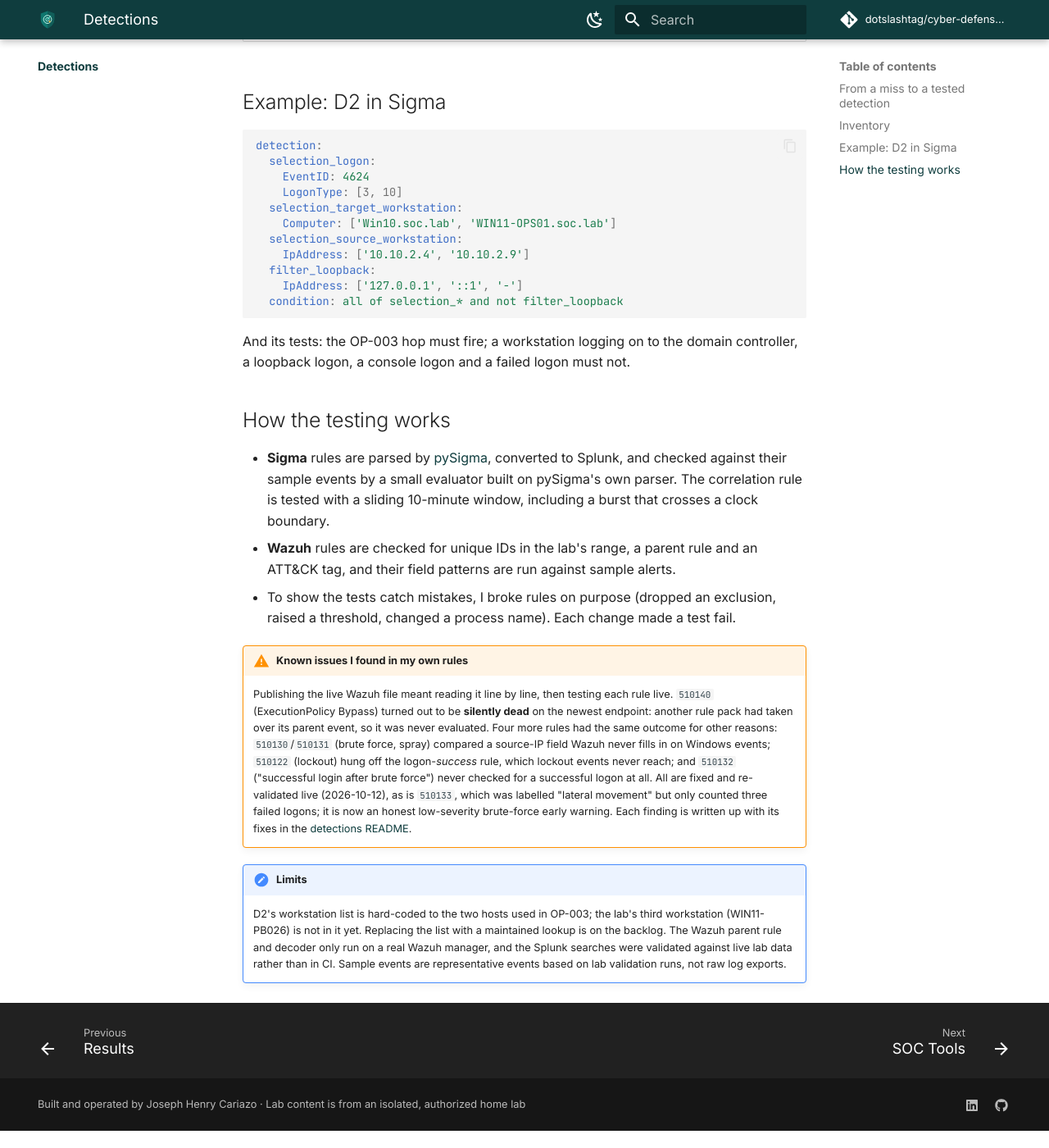
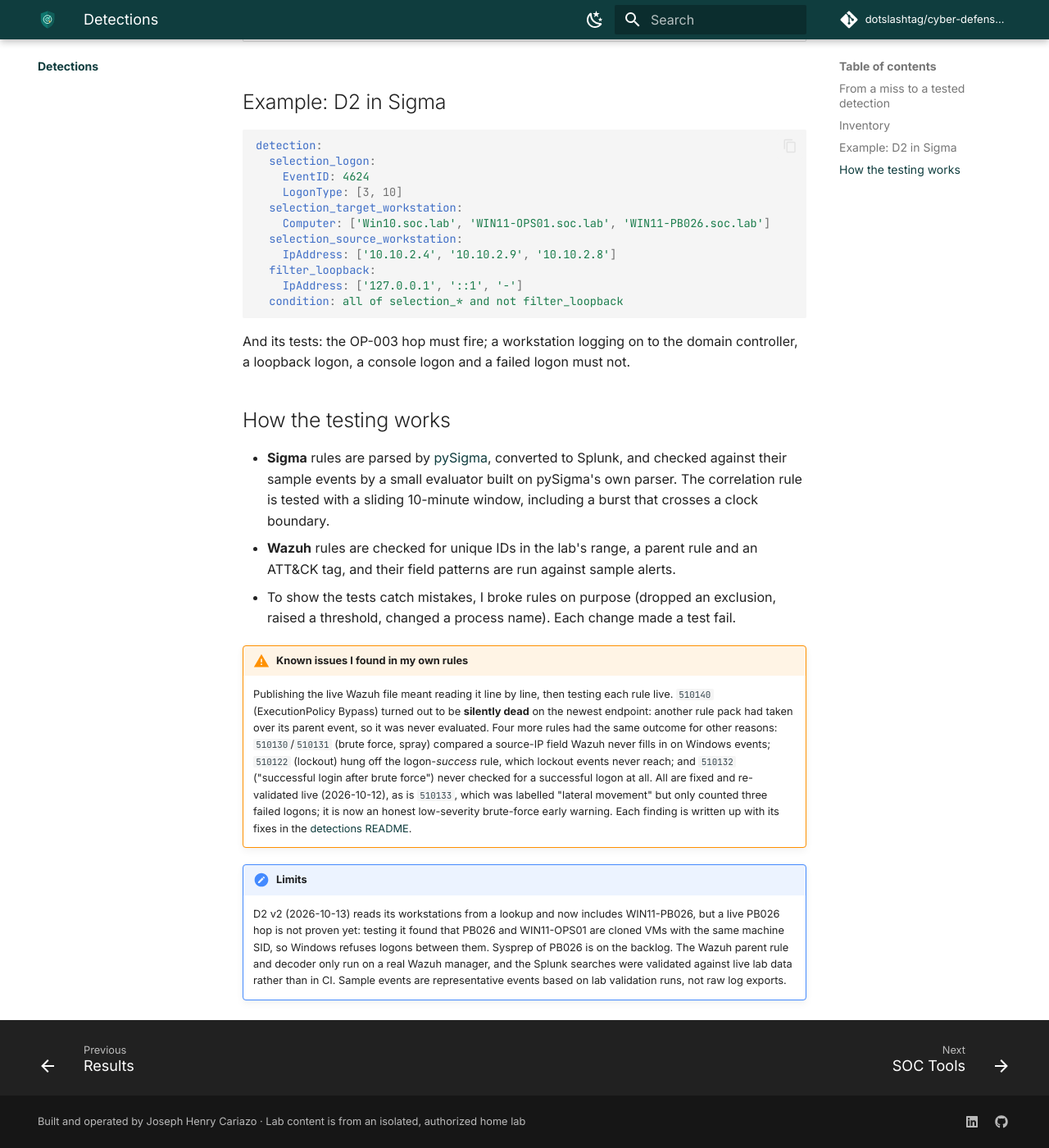
Before and after one commit to dotslashtag/cyber-defense-lab, an MkDocs documentation site: the page built from docs/detections/index.md, in a window 1280 px wide and 1400 px high, scrolled down 2461 px. Shown: the whole window at 82% size. Built offline with MkDocs 1.6.1 and Material for MkDocs 9.7.7, drawn with Linux system fonts in a browser that asks for light colours; comment, search, counter and statistics services are not loaded; before the commit the page ends 3840 px from its top, so only the background shows below that.

Commit message:
feat(detections): D2 v2 - workstation lookup keyed on Windows hostname
Mirrors the D2 v2 search deployed in the lab on 2026-10-13: the workstation
set comes from lookups/soc_workstations.csv and the receiving host is taken
from the event's computer name, so agent re-adds no longer drop a host and
WIN11-PB026 is covered. Validated against 60 days (2/2 hops, no differences)
plus two live negatives. The live PB026 hop is blocked by a duplicate machine
SID between PB026 and OPS01 (cloned VMs); documented. Sigma rule and tests
updated with PB026 and the blind re-run hop.

Co-Authored-By: Claude Opus 5.5 <noreply@anthropic.com>
Claude-Session: https://claude.ai/code/session_01VSxWRXTvMG1cQKzoG3F5Sa

```diff
--- a/docs/detections/index.md
+++ b/docs/detections/index.md
@@ -77,9 +77,9 @@ detection:
     EventID: 4624
     LogonType: [3, 10]
   selection_target_workstation:
-    Computer: ['Win10.soc.lab', 'WIN11-OPS01.soc.lab']
+    Computer: ['Win10.soc.lab', 'WIN11-OPS01.soc.lab', 'WIN11-PB026.soc.lab']
   selection_source_workstation:
-    IpAddress: ['10.10.2.4', '10.10.2.9']
+    IpAddress: ['10.10.2.4', '10.10.2.9', '10.10.2.8']
   filter_loopback:
     IpAddress: ['127.0.0.1', '::1', '-']
   condition: all of selection_* and not filter_loopback
@@ -114,9 +114,10 @@ controller, a loopback logon, a console logon and a failed logon must not.
     fixes in the [detections README](https://github.com/dotslashtag/cyber-defense-lab/blob/main/detections/README.md#wazuh-rule-review).
 
 !!! note "Limits"
-    D2's workstation list is hard-coded to the two hosts used in OP-003; the lab's
-    third workstation (WIN11-PB026) is not in it yet. Replacing the list with a
-    maintained lookup is on the backlog.
+    D2 v2 (2026-10-13) reads its workstations from a lookup and now includes
+    WIN11-PB026, but a live PB026 hop is not proven yet: testing it found that
+    PB026 and WIN11-OPS01 are cloned VMs with the same machine SID, so Windows
+    refuses logons between them. Sysprep of PB026 is on the backlog.
     The Wazuh parent rule and decoder only run on a real Wazuh manager, and the
     Splunk searches were validated against live lab data rather than in CI. Sample
     events are representative events based on lab validation runs, not raw log exports.
```
Also changed, not shown: detections/README.md (+25 -0 lines), 5 other files.
